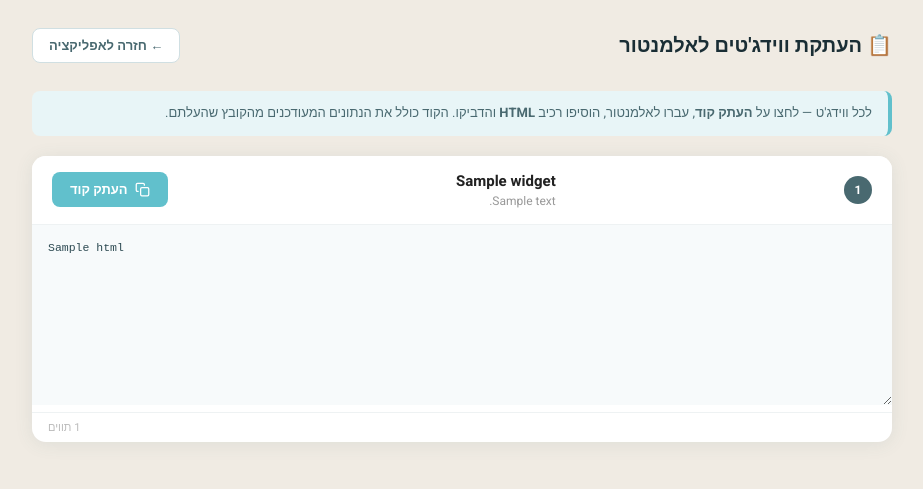
After one commit to kv543/sdedov-charts, a Flask app: template templates/copy_widgets.html in a window 1280 px wide. The commit adds this page. Shown: the top 489 px of the page, without its empty margins (178-1101 px from the left). Run offline with Flask 3, Linux system fonts and the light colour scheme; the template is opened without the code that fills it: most values are stand-ins (such as "Sample title", 1, 10 or a date in 2020); parts of the project's set-up code (start-up, migrations or seed data) failed here and were passed over.

Commit message:
new export method

```diff
--- a/app.py
+++ b/app.py
@@ -181,6 +181,39 @@ WIDGET_FILES = [
 
 WIDGET_FILES_LAND = ("07-land.html", "widgets/land.html")
 
+# (שם קובץ, תבנית, שם לתצוגה, תיאור, אופציונלי)
+WIDGET_NAMES = [
+    ("01-kpi.html",          "widgets/kpi.html",          "כרטיסי KPI",               "סיכום מספרי — עסקאות, מחיר, פרויקטים", False),
+    ("02-charts.html",       "widgets/charts.html",       "גרף מכירות לאורך זמן",     "כמות, כמות מצטברת, מחיר למ\"ר",        False),
+    ("03-pie.html",          "widgets/pie.html",          "התפלגות מכירות",            "לפי מספר חדרים / לפי עלות דירה",       False),
+    ("04-rooms-bar.html",    "widgets/rooms_bar.html",    "מחיר דירה ממוצע לפי חדרים","מחיר / שטח / מחיר למ\"ר",              False),
+    ("05-ranges.html",       "widgets/ranges.html",       "כמות דירות לפי טווח מחיר", "דירות זולות מ-4M ויקרות מ-10M",        False),
+    ("06-transactions.html", "widgets/transactions.html", "טבלת עסקאות",              "10 יקרות / 10 זולות ביותר",            False),
+    ("07-land.html",         "widgets/land.html",         "עלות קרקע ליחידת דיור",    "גרף התפתחות מחיר מכרזי קרקע",         True),
+]
+
+
+@app.route("/export/copy")
+@login_required
+def export_copy():
+    if not _last_data:
+        return redirect(url_for('index'))
+
+    export_data = dict(_last_data)
+    export_data["land_chart"] = _last_land_data if _last_land_data else None
+
+    widgets = []
+    for fname, tpl, name, desc, optional in WIDGET_NAMES:
+        if optional and not _last_land_data:
+            continue
+        try:
+            html = render_template(tpl, data=export_data)
+            widgets.append({"name": name, "desc": desc, "html": html, "optional": optional, "error": None})
+        except Exception as e:
+            widgets.append({"name": name, "desc": desc, "html": "", "optional": optional, "error": str(e)})
+
+    return render_template("copy_widgets.html", widgets=widgets)
+
 
 @app.route("/export/html")
 @login_required
--- /dev/null
+++ b/templates/copy_widgets.html
@@ -0,0 +1,144 @@
+<!DOCTYPE html>
+<html lang="he" dir="rtl">
+<head>
+<meta charset="UTF-8">
+<meta name="viewport" content="width=device-width, initial-scale=1.0">
+<title>העתקת ווידג'טים — שדה דב</title>
+<style>
+  @import url('https://fonts.googleapis.com/css2?family=Heebo:wght@400;500;600;700;800&display=swap');
+  *, *::before, *::after { box-sizing: border-box; margin: 0; padding: 0; }
+  body { background: #f0ebe3; font-family: 'Heebo', Arial, sans-serif; direction: rtl; padding: 28px 20px; color: #222; }
+
+  .page-header {
+    max-width: 860px; margin: 0 auto 28px;
+    display: flex; align-items: center; justify-content: space-between; gap: 16px; flex-wrap: wrap;
+  }
+  .page-header h1 { font-size: 20px; font-weight: 700; color: #1a2e35; }
+  .back-btn {
+    display: inline-flex; align-items: center; gap: 6px;
+    background: #fff; color: #496970; border: 1.5px solid #d0dfe2;
+    padding: 7px 16px; border-radius: 8px; font-family: inherit; font-size: 13px;
+    font-weight: 600; cursor: pointer; text-decoration: none; transition: all .15s;
+  }
+  .back-btn:hover { border-color: #61C0CC; color: #61C0CC; }
+
+  .hint {
+    max-width: 860px; margin: 0 auto 20px;
+    background: #e8f5f7; border-right: 4px solid #61C0CC;
+    border-radius: 8px; padding: 12px 16px;
+    font-size: 13px; color: #496970; line-height: 1.6;
+  }
+
+  .widget-card {
+    max-width: 860px; margin: 0 auto 20px;
+    background: #fff; border-radius: 14px;
+    box-shadow: 0 2px 18px rgba(73,105,112,0.10);
+    overflow: hidden;
+  }
+  .widget-header {
+    display: flex; align-items: center; justify-content: space-between;
+    padding: 14px 20px; background: #fff; border-bottom: 1px solid #eef2f3;
+    gap: 12px;
+  }
+  .widget-num {
+    width: 28px; height: 28px; border-radius: 50%; background: #496970;
+    color: #fff; font-size: 12px; font-weight: 700;
+    display: flex; align-items: center; justify-content: center; flex-shrink: 0;
+  }
+  .widget-name { font-size: 15px; font-weight: 700; color: #222; flex: 1; }
+  .widget-desc { font-size: 12px; color: #999; }
+
+  .copy-btn {
+    display: inline-flex; align-items: center; gap: 7px;
+    background: #61C0CC; color: #fff; border: none;
+    padding: 8px 18px; border-radius: 8px; font-family: inherit;
+    font-size: 13px; font-weight: 600; cursor: pointer; transition: all .2s;
+    white-space: nowrap; flex-shrink: 0;
+  }
+  .copy-btn:hover { background: #4dadb8; }
+  .copy-btn.copied { background: #3d9e6e; }
+  .copy-btn svg { width: 15px; height: 15px; flex-shrink: 0; }
+
+  .code-wrap { position: relative; }
+  textarea {
+    width: 100%; height: 180px; padding: 14px 16px;
+    font-family: 'Courier New', monospace; font-size: 11.5px; line-height: 1.55;
+    color: #2d4a52; background: #f7fafb; border: none; outline: none;
+    resize: vertical; direction: ltr; text-align: left;
+  }
+  textarea:focus { background: #f0f8f9; }
+
+  .char-count { font-size: 11px; color: #bbb; padding: 6px 16px; text-align: left; border-top: 1px solid #eef2f3; }
+
+  .optional-badge {
+    background: #f0f8f9; color: #61C0CC; font-size: 11px; font-weight: 600;
+    border-radius: 20px; padding: 2px 10px; border: 1px solid #c9eaf0; white-space: nowrap;
+  }
+  .missing-badge {
+    background: #fff3e0; color: #e07b00; font-size: 11px; font-weight: 600;
+    border-radius: 20px; padding: 2px 10px; border: 1px solid #f5c472; white-space: nowrap;
+  }
+</style>
+</head>
+<body>
+
+<div class="page-header">
+  <h1>📋 העתקת ווידג'טים לאלמנטור</h1>
+  <a href="/" class="back-btn">← חזרה לאפליקציה</a>
+</div>
+
+<div class="hint">
+  לכל ווידג'ט — לחצו על <strong>העתק קוד</strong>, עברו לאלמנטור, הוסיפו רכיב
+  <strong>HTML</strong> והדביקו. הקוד כולל את הנתונים המעודכנים מהקובץ שהעלתם.
+</div>
+
+{% for w in widgets %}
+<div class="widget-card">
+  <div class="widget-header">
+    <div class="widget-num">{{ loop.index }}</div>
+    <div>
+      <div class="widget-name">{{ w.name }}</div>
+      {% if w.desc %}<div class="widget-desc">{{ w.desc }}</div>{% endif %}
+    </div>
+    {% if w.optional %}<span class="optional-badge">אופציונלי</span>{% endif %}
+    {% if w.error %}<span class="missing-badge">שגיאה</span>{% endif %}
+    <button class="copy-btn" onclick="copyWidget(this, {{ loop.index0 }})">
+      <svg viewBox="0 0 24 24" fill="none" stroke="currentColor" stroke-width="2" stroke-linecap="round" stroke-linejoin="round">
+        <rect x="9" y="9" width="13" height="13" rx="2"/><path d="M5 15H4a2 2 0 0 1-2-2V4a2 2 0 0 1 2-2h9a2 2 0 0 1 2 2v1"/>
+      </svg>
+      העתק קוד
+    </button>
+  </div>
+  <div class="code-wrap">
+    {% if w.error %}
+      <textarea id="code-{{ loop.index0 }}" readonly>שגיאה: {{ w.error }}</textarea>
+    {% else %}
+      <textarea id="code-{{ loop.index0 }}" readonly>{{ w.html }}</textarea>
+    {% endif %}
+  </div>
+  <div class="char-count">{{ w.html | length | default(0) }} תווים</div>
+</div>
+{% endfor %}
+
+<script>
+function copyWidget(btn, idx) {
+  const ta = document.getElementById('code-' + idx);
+  navigator.clipboard.writeText(ta.value).then(() => {
+    btn.classList.add('copied');
+    btn.innerHTML = `<svg viewBox="0 0 24 24" fill="none" stroke="currentColor" stroke-width="2.5" stroke-linecap="round" stroke-linejoin="round"><polyline points="20 6 9 17 4 12"/></svg> הועתק!`;
+    setTimeout(() => {
+      btn.classList.remove('copied');
+      btn.innerHTML = `<svg viewBox="0 0 24 24" fill="none" stroke="currentColor" stroke-width="2" stroke-linecap="round" stroke-linejoin="round"><rect x="9" y="9" width="13" height="13" rx="2"/><path d="M5 15H4a2 2 0 0 1-2-2V4a2 2 0 0 1 2-2h9a2 2 0 0 1 2 2v1"/></svg> העתק קוד`;
+    }, 2500);
+  }).catch(() => {
+    /* fallback for older browsers */
+    ta.select();
+    document.execCommand('copy');
+    btn.textContent = 'הועתק!';
+    setTimeout(() => { btn.textContent = 'העתק קוד'; }, 2000);
+  });
+}
+</script>
+
+</body>
+</html>
--- a/templates/index.html
+++ b/templates/index.html
@@ -335,7 +335,7 @@ input:checked+.toggle-slider:before{transform:translateX(20px);}
     <div class="header-right">
       <span class="badge" id="data-badge">טוען...</span>
       <button class="btn-export btn-export-json" id="btn-export-json">📦 ייצוא JSON</button>
-      <button class="btn-export btn-export-html" id="btn-export-html">📄 ייצוא HTML</button>
+      <button class="btn-export btn-export-html" id="btn-export-html">📋 העתקת HTML לאלמנטור</button>
       <button class="btn-export btn-new" id="btn-new">⬆ קובץ חדש</button>
       <a href="/logout" class="btn-logout">יציאה</a>
     </div>
@@ -1119,7 +1119,7 @@ document.getElementById('land-file-update').addEventListener('change',function()
 
 // Export buttons
 document.getElementById('btn-export-json').addEventListener('click',()=>{window.location.href='/export/json';});
-document.getElementById('btn-export-html').addEventListener('click',()=>{window.location.href='/export/html';});
+document.getElementById('btn-export-html').addEventListener('click',()=>{window.open('/export/copy','_blank');});
 document.getElementById('btn-new').addEventListener('click',()=>{
   // Reset
   mainInst=null;pieInst=null;roomsInst=null;prInst=null;
```
